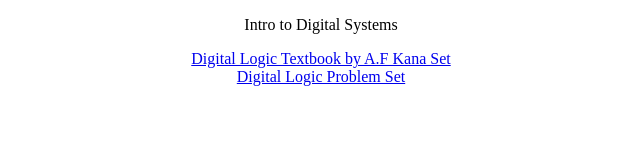
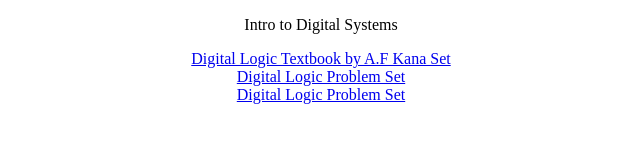
Before and after one commit to dtran143/dtran143.github.io, a plain HTML site: page index.html in a window 1280 px wide. Shown: the whole page, without its empty margins (319-959 px from the left). Drawn offline with Linux system fonts and the light colour scheme.

Commit message:
Update index.html

```diff
--- a/index.html
+++ b/index.html
@@ -14,6 +14,8 @@
       <a href="https://Groodity.github.io/afkanabook.pdf">Digital Logic Textbook by A.F Kana Set</a>
       <br>
       <a href="https://Groodity.github.io/exercises_s22.pdf">Digital Logic Problem Set</a>
+      <br>
+      <a href="https://Groodity.github.io/Digital_System_Problem_Set_Solutions.pdf">Digital Logic Problem Set</a>
       </center>
     </section>
 
```
